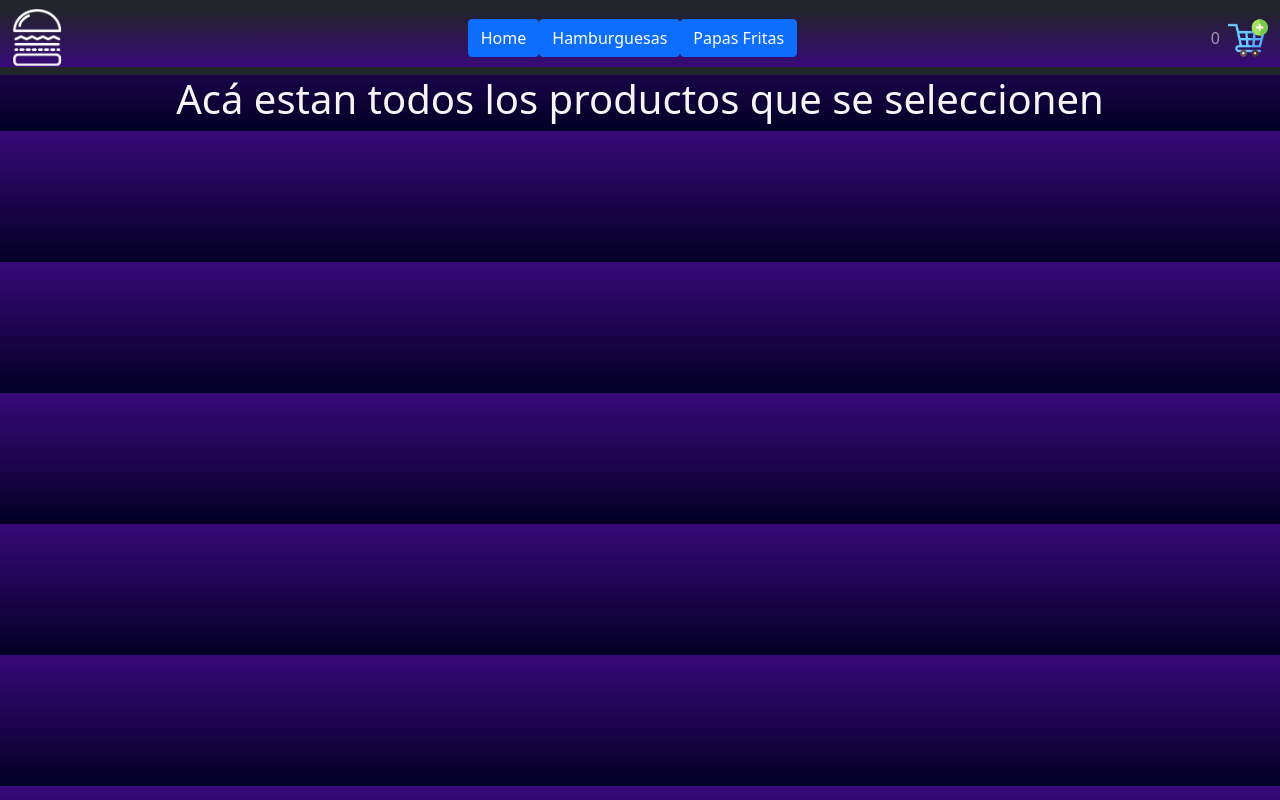
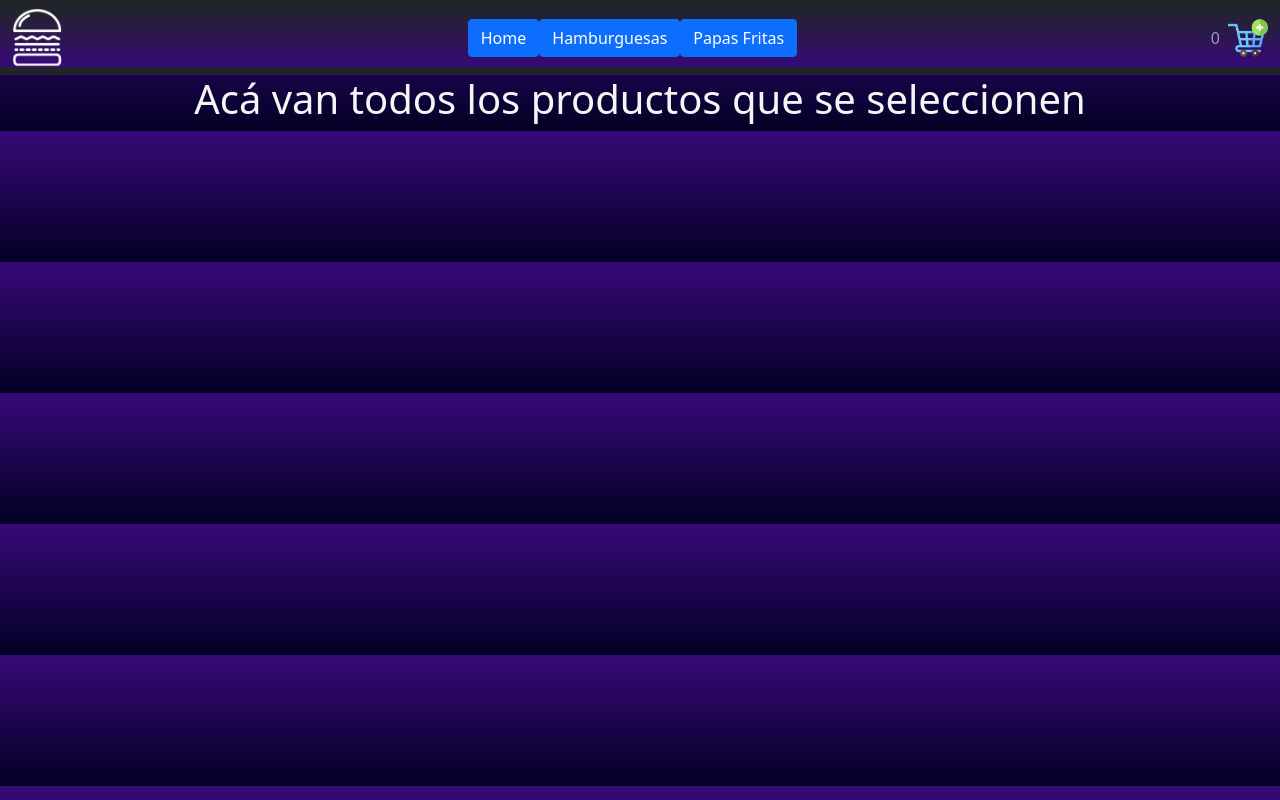
Before and after one commit to LautaroFrias/Planet-Burger, a React (Create React App) app: page /cart in a window 1280 px wide. Built offline with nearby package versions, Linux system fonts and the light colour scheme.

Commit message:
Co-authored-by: Alejo Tomás Clifton Goldney <Monderks@users.noreply.github.com>

```diff
--- a/src/components/ItemCartContainer/ItemCartContainer.js
+++ b/src/components/ItemCartContainer/ItemCartContainer.js
@@ -3,7 +3,7 @@ import React from "react";
 const ItemCartContainer = () => {
   return (
     <div>
-      <h1>Acá estan todos los productos que se seleccionen</h1>
+      <h1>Acá van todos los productos que se seleccionen</h1>
     </div>
   );
 };
```
